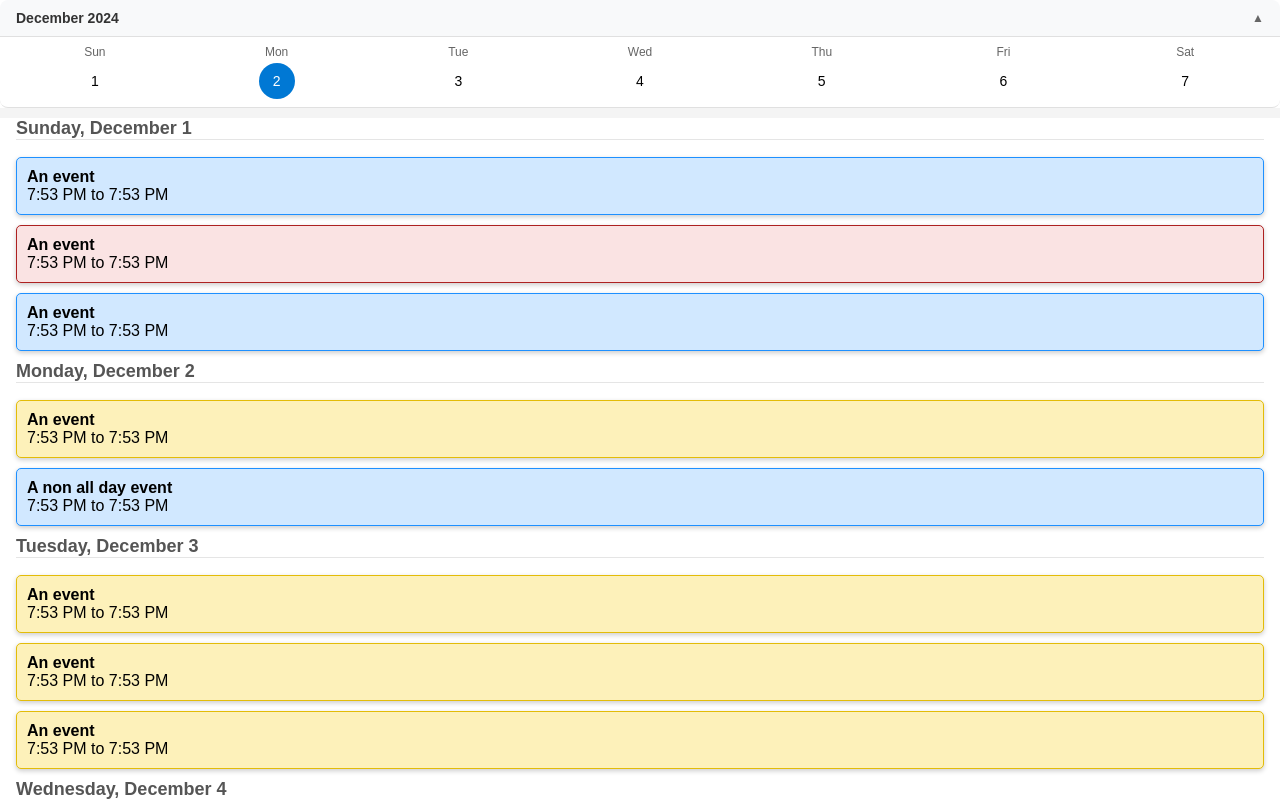
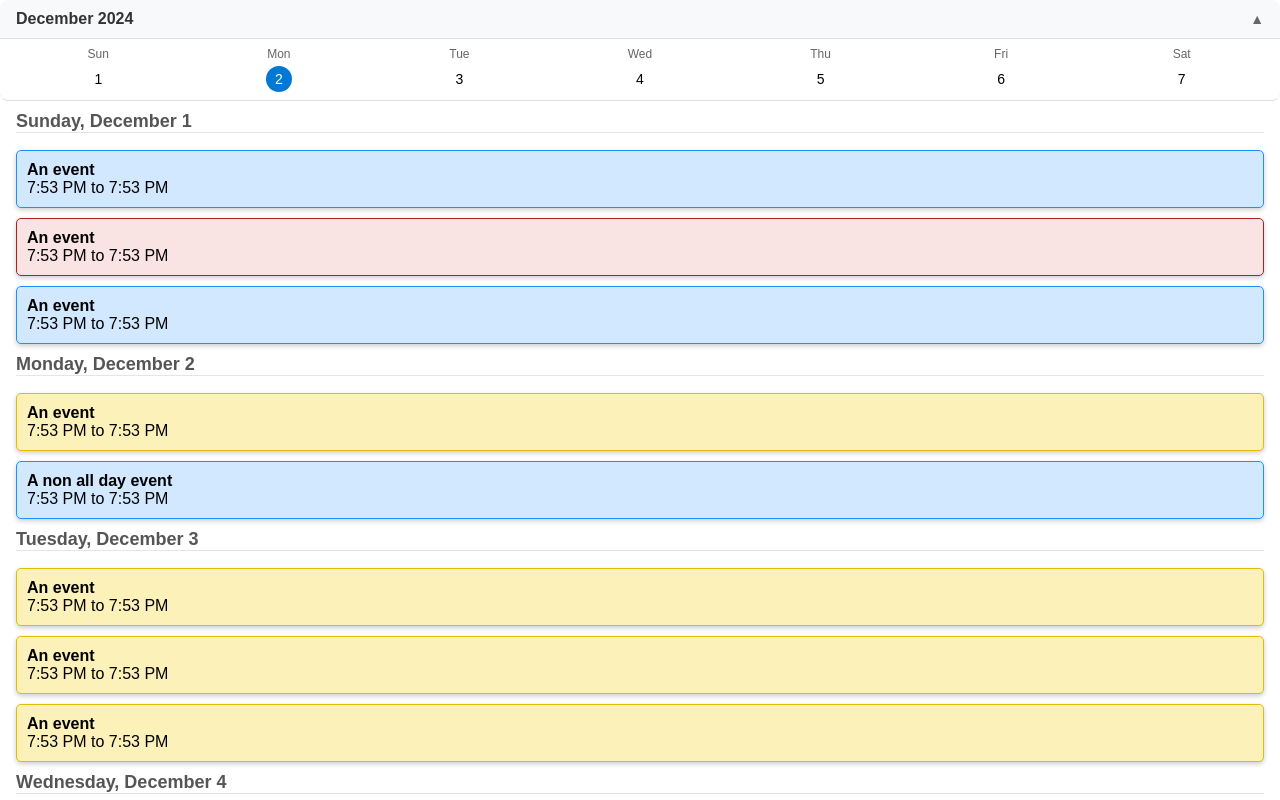
Before and after one commit to MarcusMLarsson/angular-calendar-list-view, an Angular app: page / in a window 1280 px wide. Built offline with nearby package versions, Linux system fonts and the light colour scheme.

Commit message:
improve design for date-picker

```diff
--- a/src/app/date-picker/date-picker.component.html
+++ b/src/app/date-picker/date-picker.component.html
@@ -7,13 +7,14 @@
   </div>
 
   <ng-container *ngIf="!isExpanded">
-    <!-- Week View -->
     <div class="week-container">
       <div class="week-view">
-        <div class="week-day" *ngFor="let day of getCurrentWeek()">
-          <div class="day-label">{{ getDayAbbreviation(day.date) }}</div>
+        <div *ngFor="let day of getCurrentWeek()">
+          <div class="day-label-week-view">
+            {{ getDayAbbreviation(day.date) }}
+          </div>
           <div
-            class="day-number"
+            class="day-of-the-week"
             [class.selected]="isSelectedDay(day.date)"
             (click)="onDateClick(day.date)"
           >
@@ -25,20 +26,22 @@
   </ng-container>
 
   <ng-container *ngIf="isExpanded">
-    <!-- Month View -->
-    <div class="month-view">
-      <div class="day-labels">
+    <div class="month-container">
+      <div class="day-label-month-view">
         <div *ngFor="let day of dayAbbreviations">{{ day }}</div>
       </div>
       <div class="week-row" *ngFor="let week of monthDays">
         <div
-          class="month-day"
+          class="day-of-the-month"
           *ngFor="let day of week"
-          [class.selected]="isSelectedDay(day.date)"
-          [class.other-month]="!isSameMonth(day.date)"
           (click)="onDateClick(day.date)"
         >
-          {{ day.dayNumber }}
+          <div
+            [class.selected]="isSelectedDay(day.date)"
+            [class.other-month]="!isSameMonth(day.date)"
+          >
+            {{ day.dayNumber }}
+          </div>
         </div>
       </div>
     </div>
--- a/src/app/date-picker/date-picker.component.scss
+++ b/src/app/date-picker/date-picker.component.scss
@@ -22,107 +22,101 @@
   .month-year {
     font-weight: 600;
     color: #333;
-    font-size: 14px;
+    font-size: 16px;
   }
 
   .toggle-icon {
     color: #666;
-    font-size: 12px;
+    font-size: 14px;
   }
 }
 
-.week-container {
+.week-container,
+.month-container {
   padding: 8px;
 }
 
 .week-view {
   display: flex;
-  justify-content: space-between;
+  justify-content: space-around;
   align-items: center;
-  gap: 8px;
 }
 
-.week-day {
+.week-row {
+  display: grid;
+  grid-template-columns: repeat(7, 1fr);
+  padding: 0px 0px 12px 0px;
+}
+
+.day-of-the-week {
   flex: 1;
   display: flex;
   flex-direction: column;
   align-items: center;
-  gap: 4px;
-
-  .day-label {
-    font-size: 12px;
-    color: #666;
-    font-weight: 500;
-  }
-
-  .day-number {
-    width: 36px;
-    height: 36px;
+  justify-content: center;
+  cursor: pointer;
+  border-radius: 50%;
+  transition: all 0.2s;
+  border-radius: 50%;
+  width: 26px;
+  height: 26px;
+  aspect-ratio: 1;
   display: flex;
   align-items: center;
   justify-content: center;
-    border-radius: 50%;
-    cursor: pointer;
   font-size: 14px;
-    transition: all 0.2s;
-
-    &:hover:not(.selected) {
-      background-color: #f0f0f0;
-    }
 
   &.selected {
     background-color: #0078d4;
     color: white;
   }
 }
+
+.day-of-the-month {
+  display: flex;
+  align-items: center;
+  justify-content: center;
+  cursor: pointer;
+  border-radius: 50%;
+  transition: all 0.2s;
+  font-size: 14px;
+
+  div.selected {
+    background-color: #0078d4;
+    color: white;
+    border-radius: 50%;
+    width: 26px;
+    height: 26px;
+    aspect-ratio: 1;
+    display: flex;
+    align-items: center;
+    justify-content: center;
   }
 
-.month-view {
-  padding: 12px;
+  div.other-month {
+    color: #ccc;
+  }
 }
 
-.day-labels {
+.day-label-week-view {
+  display: flex;
+  align-items: center;
+  justify-content: center;
+  font-size: 12px;
+  color: #666;
+  font-weight: 500;
+  margin-bottom: 5px;
+}
+
+.day-label-month-view {
   display: grid;
   grid-template-columns: repeat(7, 1fr);
-  gap: 4px;
-  margin-bottom: 8px;
+  margin-bottom: 5px;
+}
 
-  div {
+.day-label-month-view div {
   text-align: center;
   font-size: 12px;
   color: #666;
   font-weight: 500;
-    padding: 4px;
 }
-}
-
-.week-row {
-  display: grid;
-  grid-template-columns: repeat(7, 1fr);
-  gap: 4px;
-  margin-bottom: 4px;
-}
-
-.month-day {
-  aspect-ratio: 1;
-  display: flex;
-  align-items: center;
-  justify-content: center;
-  font-size: 14px;
-  cursor: pointer;
-  border-radius: 50%;
-  transition: all 0.2s;
-
-  &:hover:not(.selected, .other-month) {
-    background-color: #f0f0f0;
-  }
-
-  &.selected {
-    background-color: #0078d4;
-    color: white;
-  }
-
-  &.other-month {
-    color: #ccc;
-  }
-}
--- a/src/app/demo/demo.component.html
+++ b/src/app/demo/demo.component.html
@@ -1,10 +1,11 @@
 <div class="calendar-container">
   <app-date-picker [viewDate]="viewDate"></app-date-picker>
-  <div class="scroll-container" (scroll)="onScroll()">
-    <app-list
-      [viewDate]="viewDate"
-      [events]="events"
-      [listView]="listView"
-    ></app-list>
-  </div>
+
+  <app-list
+    class="scroll-container"
+    (scroll)="onScroll()"
+    [viewDate]="viewDate"
+    [events]="events"
+    [listView]="listView"
+  ></app-list>
 </div>
--- a/src/app/demo/demo.component.scss
+++ b/src/app/demo/demo.component.scss
@@ -6,10 +6,11 @@
 }
 
 .scroll-container {
+  margin-top: 10px;
   flex-grow: 1;
   overflow-y: auto;
   min-height: 0;
-  background-color: #f4f4f4;
+  background-color: pink;
 }
 
 app-date-picker {
--- a/src/app/list/list.component.scss
+++ b/src/app/list/list.component.scss
@@ -6,11 +6,11 @@
     top: -1px;
     font-size: 18px;
     font-weight: bold;
-    margin-top: 10px;
     color: #555;
     background-color: #fff;
     z-index: 1;
     box-shadow: 0 1px 0 rgb(0 0 0 / 10%);
+    margin-top: 0px;
   }
 
   ul {
```
Lines whose indentation alone changed are shown as unchanged.
